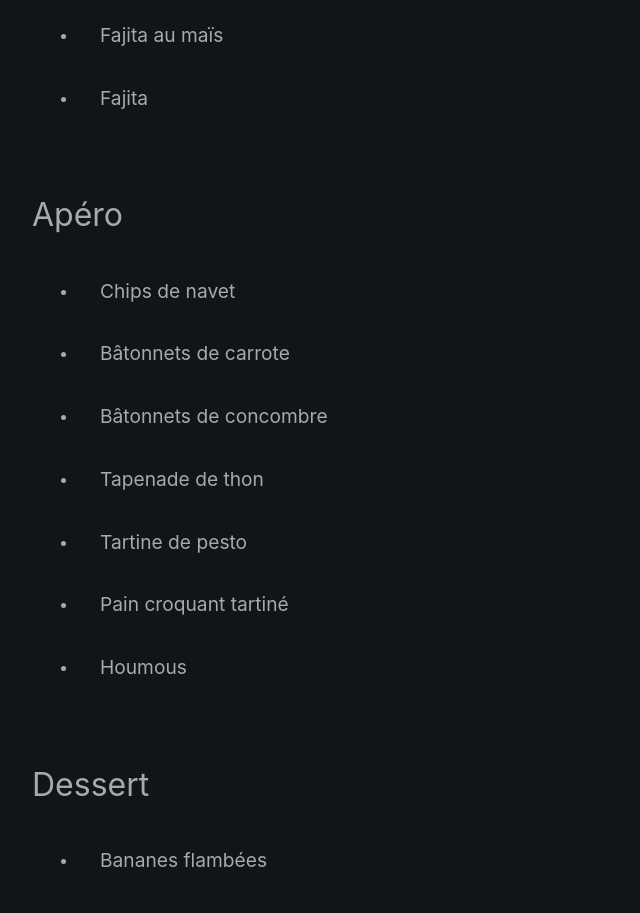
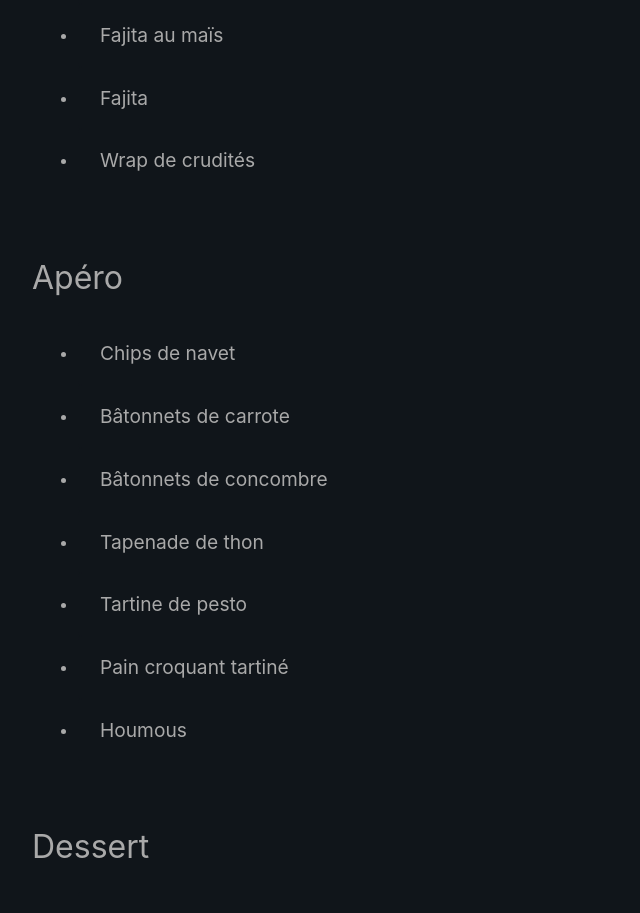
Before and after one commit to Benjent/recipes, a Vue app: page / in a window 1280 px wide. Shown: the part 5060-5973 px from the top of the page, without its empty margins (0-640 px from the left). Built offline with nearby package versions, Linux system fonts and the light colour scheme; what vue3-mq would draw is missing.

Commit message:
feat(recipes): add wrap crudites

```diff
--- a/src/data/recipes.ts
+++ b/src/data/recipes.ts
@@ -622,6 +622,45 @@ const recipes = [
         rapidity: Rapidity.MEDIUM,
         preparation: ["Préparer l'oignon, les champignons et les carottes et les trancher", "Émietter les falafels"],
         steps: ["Pré-cuire les carottes dans une casserole", "Faire revenir l'oignon et les champignons à la poêle", "Ajouter les falafels à la poêle avec les carottes", "Épicer le mélange", "Ajouter la sauce salsa", "Chauffer les galettes au micro-ondes", "Disposer le mélange dans la galette et la rouler"],
+    },
+    {
+        name: "Wrap de crudités",
+        category: Category.WRAP,
+        ingredients: [
+            {
+                name: "Falafel",
+                amount: 250,
+                unit: "g",
+            },
+            {
+                name: "Champignon",
+                amount: 6,
+                unit: "p",
+            },
+            {
+                name: "Chou rouge",
+                amount: 100,
+                unit: "g",
+            },
+            {
+                name: "Carotte",
+                amount: 1,
+                unit: "p",
+            },
+            {
+                name: "Sauche blanche",
+                amount: 100,
+                unit: "g",
+            },
+            {
+                name: "Galette de blé",
+                amount: 1,
+                unit: "p",
+            },
+        ],
+        rapidity: Rapidity.MEDIUM,
+        preparation: ["Préparer le chou, les carottes et les râper", "Émietter les falafels", "Préparer les champignons et les trancher"],
+        steps: ["Poêler les falafels et les champignons", "Répandre la sauce blanche sur la galette", "Disposer les ingrédients dans la galette et la rouler"],
     },
     {
         name: "Spaghetti coco",
```
